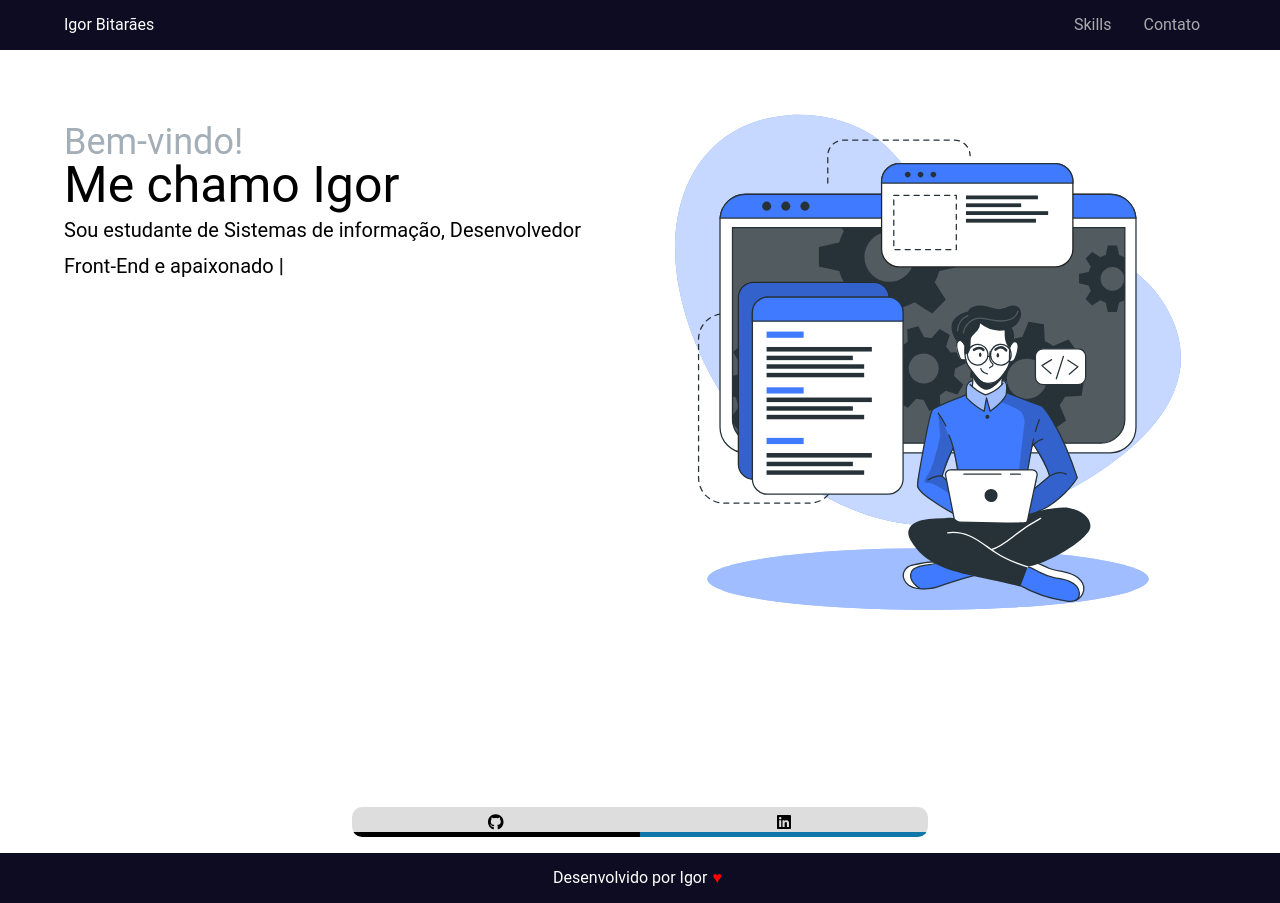
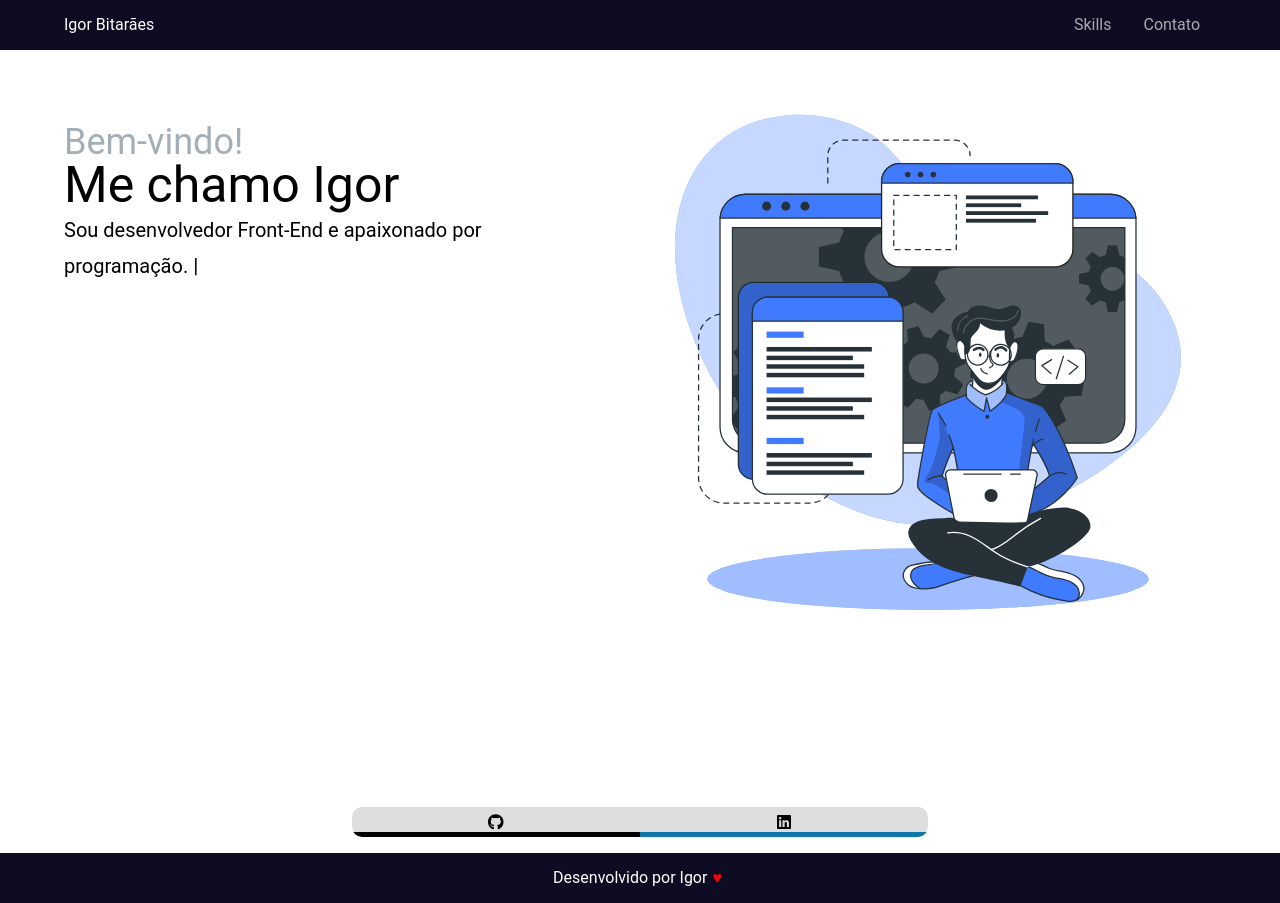
Before and after one commit to bitaraes/bitaraes, a Vue app: page / in a window 1280 px wide. Built offline with nearby package versions, Linux system fonts and the light colour scheme.

Commit message:
Ajuste descrição

```diff
--- a/src/views/HomeView.vue
+++ b/src/views/HomeView.vue
@@ -34,7 +34,7 @@ export default {
   data() {
     return {
       description:
-        "Sou estudante de Sistemas de informação, Desenvolvedor Front-End e apaixonado por programação. ",
+        "Sou desenvolvedor Front-End e apaixonado por programação. ",
       newDescription: "",
       developerImg: require("@/assets/images/Developer.svg"),
       iconsMenu: [
```
